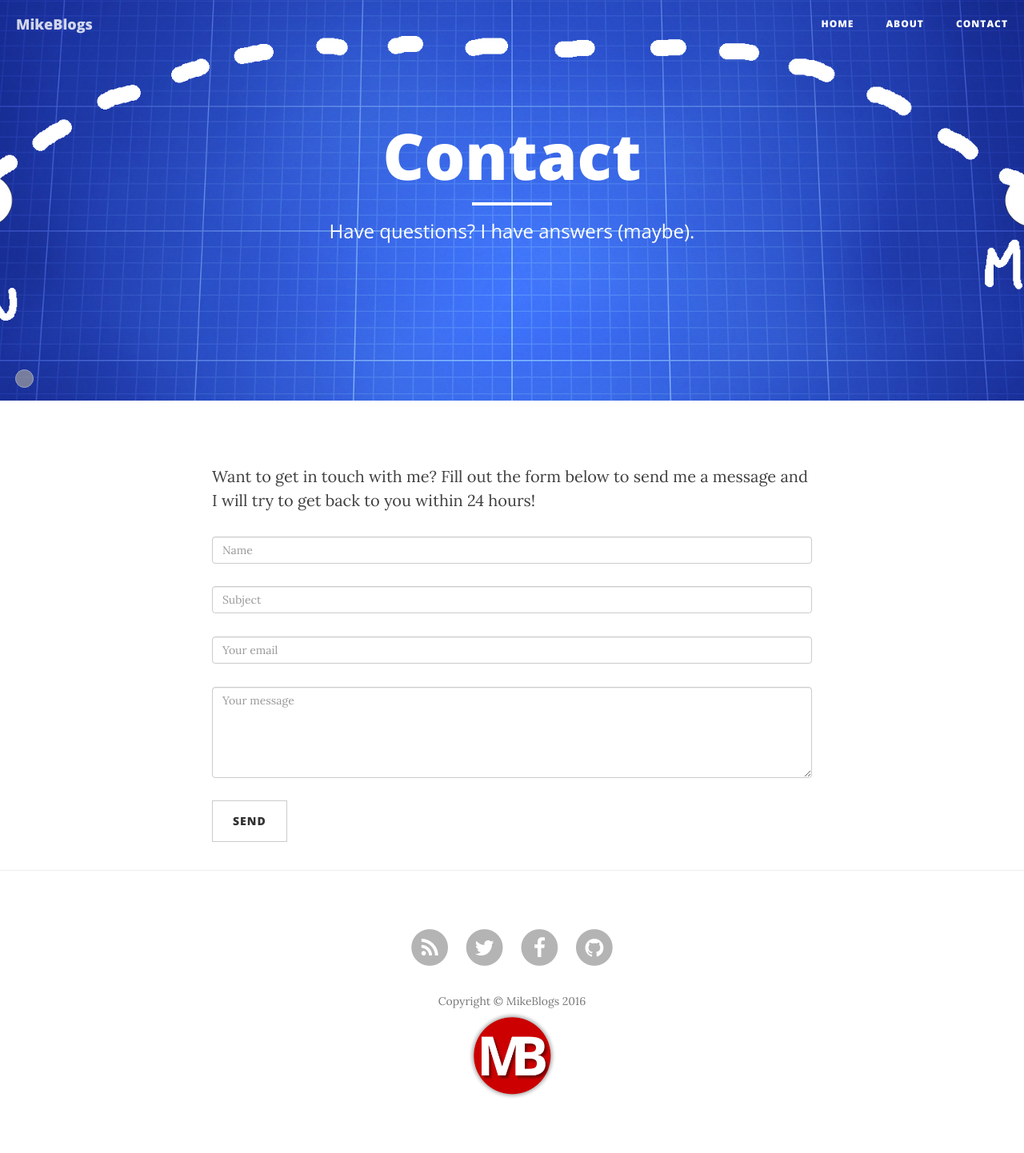
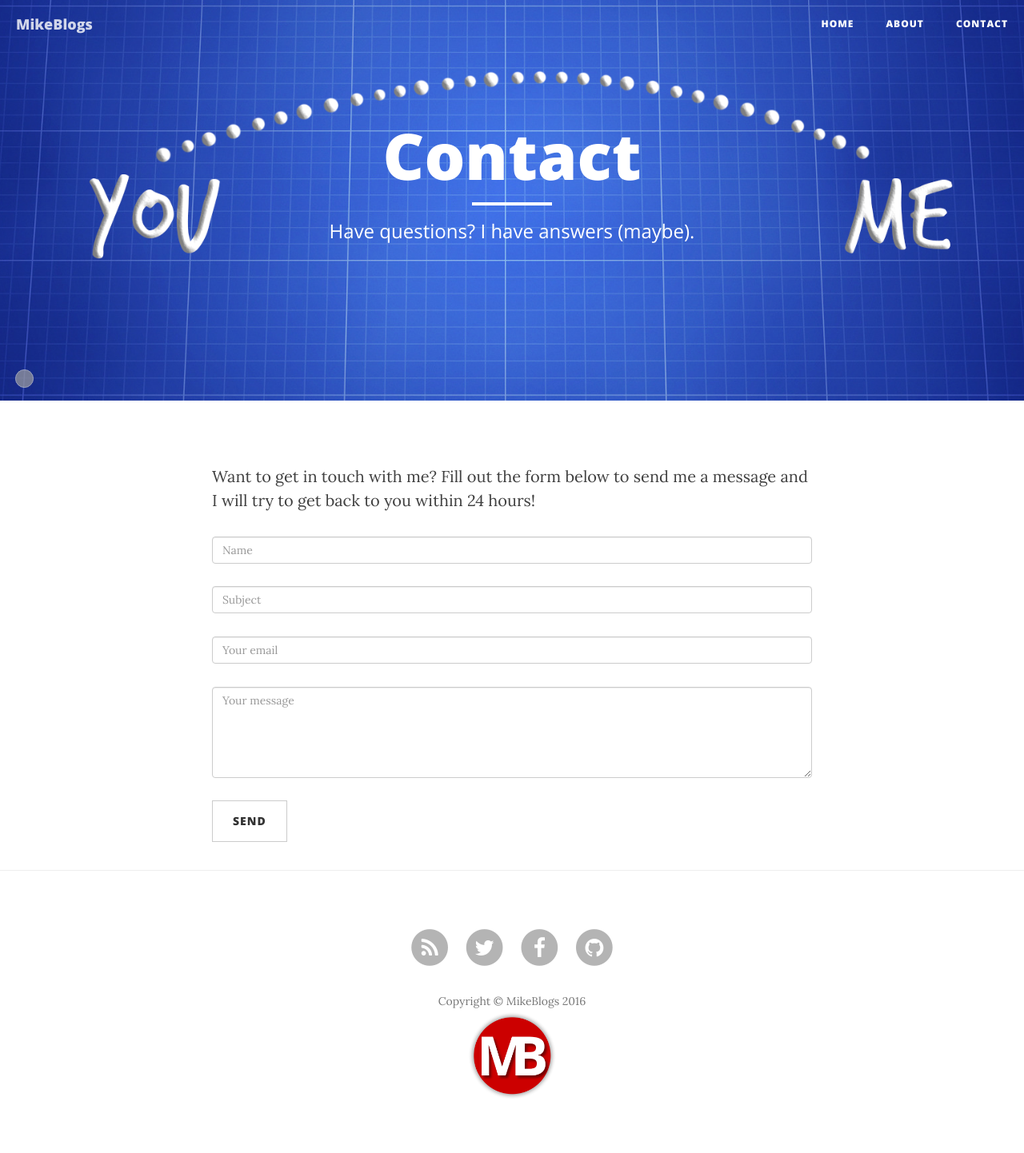
Before and after one commit to MikeBlogs/mikeblogs.github.com, a Jekyll site: the page built from contact.html, in a window 1280 px wide. Shown: the whole page at 80% size. Built offline with Jekyll 4.4.1, drawn with Linux system fonts in a browser that asks for light colours; nearby versions of some CDN libraries; comment, search, counter and statistics services are not loaded; grey boxes are pictures that could not be loaded.

Commit message:
contact refurbished

```diff
--- a/contact.html
+++ b/contact.html
@@ -2,7 +2,7 @@
 layout: page
 title: "Contact"
 description: "Have questions? I have answers (maybe)."
-header-img: "img/contact-bg1.jpg"
+header-img: "img/contact-bg.png"
 ---
 
 <p>Want to get in touch with me? Fill out the form below to send me a message and I will try to get back to you within 24 hours!</p>
```
Also changed, not shown: img/contact-bg.png (added).
